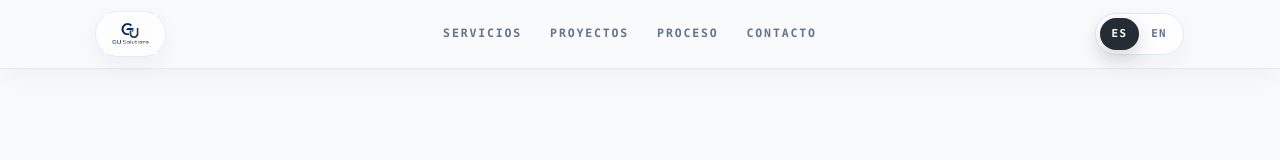
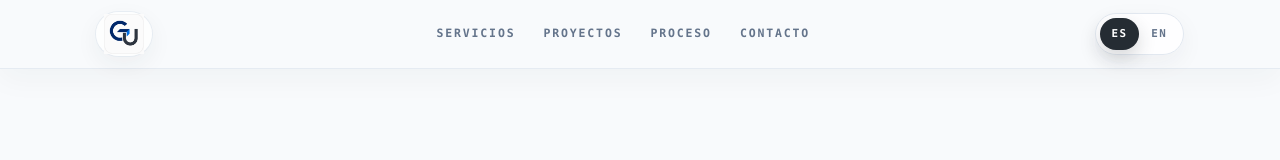
Before and after one commit to gabuvi7/gusolutions, a Next.js app: page / in a window 1280 px wide. Shown: the top 160 px of the page. Built offline with nearby package versions, Linux system fonts and the light colour scheme; no server answers; the database is empty.

Commit message:
fix: use compact icon for header branding

```diff
--- a/app/page.tsx
+++ b/app/page.tsx
@@ -21,13 +21,16 @@ export default function Home() {
   return (
     <>
       <header className="site-header">
-        <nav className="container flex items-center justify-between gap-4 py-3" aria-label="Primary navigation">
+        <nav
+          className="container flex items-center justify-between gap-4 py-3"
+          aria-label="Primary navigation"
+        >
           <a href="#home" className="nav-brand" aria-label="GU Solutions home">
             <Image
-              src="/logo.png"
+              src="/icon.png"
               alt="GU Solutions"
-              width={1448}
-              height={1086}
+              width={1254}
+              height={1254}
               className="nav-brand-logo"
               sizes="132px"
             />
```
Also changed, not shown: public/icon.png (added).
